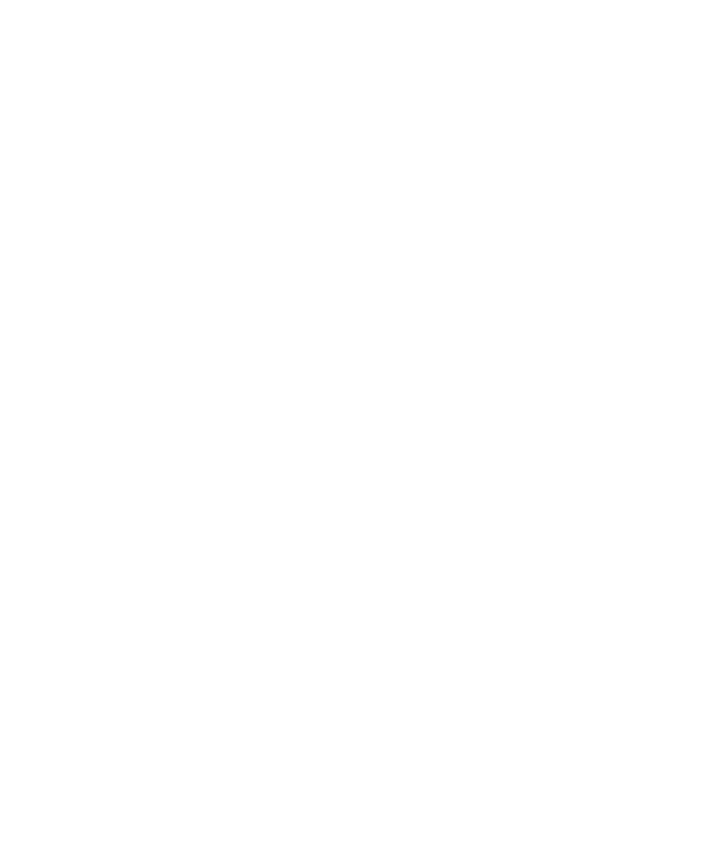
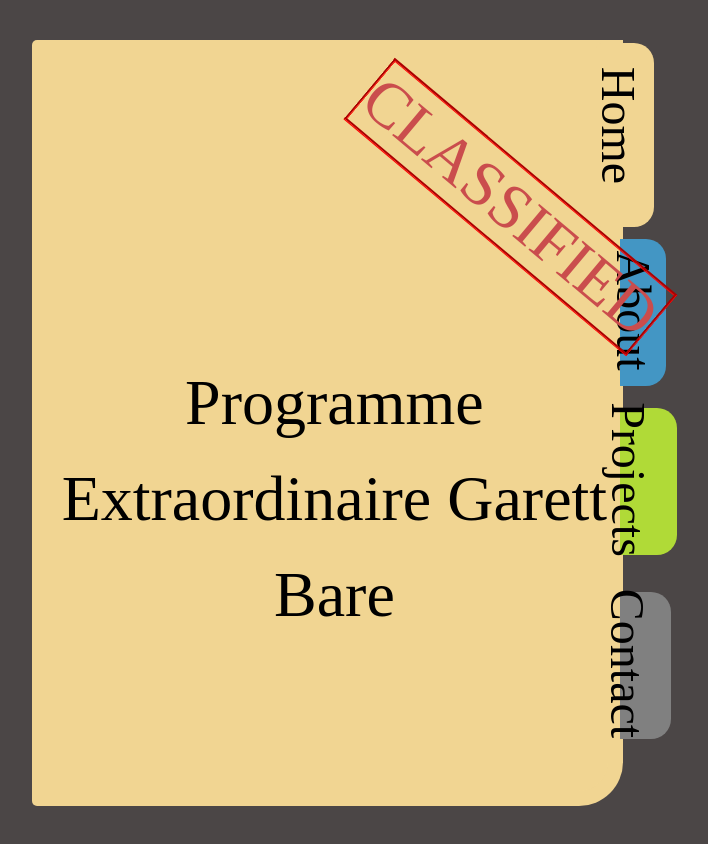
Before and after one commit to Kimchillion/kimchillion.github.io, a plain HTML site: page index.html in a window 1280 px wide. Shown: the top 844 px of the page, without its empty margins (529-1237 px from the left). Before the commit the page ends 800 px from the top, so only its background shows below. Drawn offline with Linux system fonts and the light colour scheme.

Commit message:
Main page complete. Linking required, and creation of other pages

```diff
--- a/index.html
+++ b/index.html
@@ -1,12 +1,23 @@
 <!DOCTYPE html>
 <html lang="en">
 <head>
+    <link rel="stylesheet" type="text/css" href="style.css">
     <meta charset="UTF-8">
     <meta http-equiv="X-UA-Compatible" content="IE=edge">
     <meta name="viewport" content="width=device-width, initial-scale=1.0">
     <title>Document</title>
 </head>
 <body>
-
+    <div class="page_background"></div>
+    <div class="main_page" id="Content">
+        <div class="tab_main reemkufi-normal-black-48px"></div>
+        <div class="tab_about reemkufi-normal-black-48px"></div>
+        <div class="tab_project reemkufi-normal-black-48px"></div>
+        <div class="tab_contact reemkufi-normal-black-48px"></div>
+        <h1 class="programme-extraordinaire-garett-bare reemkufi-normal-black-64px">
+        </h1>
+        <h2 class="classified reemkufi-normal-red-64px">
+        </h2>
+    </div>
 </body>
 </html>
--- /dev/null
+++ b/main.css
@@ -0,0 +1,10 @@
+.main_page{
+    background-color: #cec577;
+    border: 18px solid var(--mahogany);
+    border-radius: 44px;
+    height: 1701px;
+    left: 140px;
+    position: absolute;
+    top: 26px;
+    width: 3536px;
+}
--- a/style.css
+++ b/style.css
@@ -0,0 +1,223 @@
+:root {
+    --black:
+  rgba(0, 0, 0, 1);
+    --boston-blue:
+  rgba(67, 150, 196, 1);
+    --tundora:
+  rgba(75, 70, 70, 1);
+    --shakespeare:
+  rgba(77, 180, 202, 1);
+    --conifer:
+  rgba(176, 218, 55, 1);
+    --mahogany:
+  rgba(202, 77, 77, 1);
+    --fuchsia-pink:
+  rgba(202, 77, 190, 1);
+    --tacha:
+  rgba(206, 197, 119, 1);
+    --white:
+  rgba(255, 255, 255, 1);
+
+    --font-size-m: 48px;
+    --font-size-l: 64px;
+
+    --font-family-reem_kufi: "Reem Kufi";
+  }
+
+
+
+@import url("https://fonts.googleapis.com/css?family=Reem+Kufi:400");
+
+  .reemkufi-normal-black-48px {
+    color: var(--black);
+    font-family: var(--font-family-reem_kufi);
+    font-size: var(--font-size-m);
+    font-weight: 400;
+    font-style: normal;
+  }
+  .reemkufi-normal-white-48px {
+    color: var(--white);
+    font-family: var(--font-family-reem_kufi);
+    font-size: var(--font-size-m);
+    font-weight: 400;
+    font-style: normal;
+  }
+  .reemkufi-normal-black-64px {
+    color: var(--black);
+    font-family: var(--font-family-reem_kufi);
+    font-size: var(--font-size-l);
+    font-weight: 400;
+    font-style: normal;
+  }
+  .reemkufi-normal-red-64px {
+    color: var(--mahogany);
+    font-family: var(--font-family-reem_kufi);
+    font-size: var(--font-size-l);
+    font-weight: 400;
+    font-style: normal;
+  }
+
+
+.page_background{
+    background-color: #4b4646;
+    height: 1000%;
+    left:0px;
+    position: absolute;
+    top:0;
+    width:100%;
+}
+/*
+This is the original draft.
+.main_page{
+    background-color: #cec577;
+    border: 15.5px var(--mahogany);
+    border-style: solid none solid solid;
+    border-top-left-radius: 44px;
+    border-bottom-left-radius: 44px;
+    border-top-right-radius: 5px;
+    border-bottom-right-radius: 5px;
+    height: 95%;
+    left: 140px;
+    position: absolute;
+    top: 18px;
+    width: 90%;
+} */
+
+.tab_main{
+    /* background-color: #cec577; */
+    background-color: #f1d592;
+    border-top-right-radius: 20px;
+    border-bottom-right-radius: 20px;
+    border-top-left-radius: 5px;
+    border-bottom-left-radius: 5px;
+    height:25%;
+    right:-8%;
+    position:absolute;
+    top:-1.6%;
+    width:10%;
+}
+.tab_main::after{
+    position:absolute;
+    content:"Home";
+    text-align: center;
+    top: 30%;
+    right:-40%;
+    transform: rotate(90deg);
+}
+
+.tab_about{
+    background-color: var(--boston-blue);
+    border-top-right-radius: 20px;
+    border-bottom-right-radius: 20px;
+    height:20%;
+    right:-10%;
+    position:absolute;
+    top:25%;
+    width:8%;
+}
+.tab_about::after{
+    position:absolute;
+    content:"About";
+    text-align: center;
+    top: 30%;
+    right:-60%;
+    transform: rotate(90deg);
+}
+
+.tab_project{
+    background-color: var(--conifer);
+    border-top-right-radius: 20px;
+    border-bottom-right-radius: 20px;
+    height:20%;
+    right:-12%;
+    position:absolute;
+    top:48%;
+    width:10%;
+}
+.tab_project::after{
+    position:absolute;
+    content:"Projects";
+    text-align: center;
+    top: 30%;
+    right:-50%;
+    transform: rotate(90deg);
+}
+
+.tab_contact{
+    background-color: grey;
+    border-top-right-radius: 20px;
+    border-bottom-right-radius: 20px;
+    height:20%;
+    right:-11%;
+    position:absolute;
+    top:73%;
+    width:9%;
+}
+.tab_contact::after{
+    position:absolute;
+    content:"Contact";
+    top: 30%;
+    right:-60%;
+    transform: rotate(90deg);
+}
+
+.main_page{
+    background-color: #f1d592;
+    border: 15px #f1d592;
+    border-style: solid solid solid none;
+    border-bottom-right-radius: 44px;
+    border-top-left-radius: 5px;
+    border-bottom-left-radius: 5px;
+    height: 92%;
+    right: 10%;
+    position: absolute;
+    top: 5%;
+    width: 45%;
+}
+
+.content_page{
+    background-color: #EFEEDD;
+    outline:15.5px var(#cec577);
+    outline-style: solid solid solid;
+    border: 18px var(black);
+    border-style: solid solid solid none;
+    border-top-right-radius: 44px;
+    border-bottom-right-radius: 44px;
+    border-top-left-radius: 5px;
+    border-bottom-left-radius: 5px;
+    height: 95%;
+    right: 15%;
+    position: absolute;
+    top: 18px;
+    width: 90%;
+
+}
+
+.classified{
+    left:51%;
+    position:absolute;
+    /* text-align: center; */
+    top: 8%;
+    transform: rotate(40deg);
+    border-width: 3px;
+    border-style: groove;
+    border-color: red;
+}
+
+.classified::before{
+    content: "CLASSIFIED";
+}
+
+.programme-extraordinaire-garett-bare {
+  left: 5%;
+  letter-spacing: 0;
+  line-height: 150%;
+  position: absolute;
+  text-align: center;
+  top: 35%;
+  /* width: 50%; */
+}
+
+.programme-extraordinaire-garett-bare::before{
+  content: "Programme Extraordinaire\A\AGarett Bare";
+}
```
